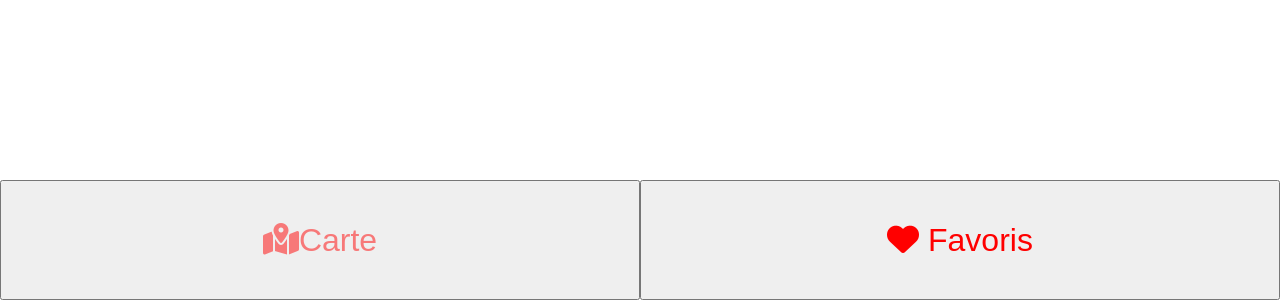
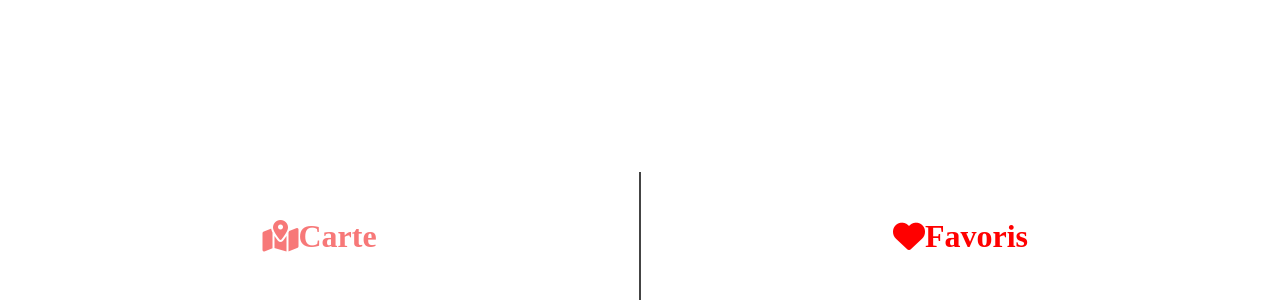
Before and after one commit to Behzadbjj/Projet-crous--reso, a plain HTML site: page favoris.html in a window 1280 px wide. Shown: the part 500-800 px from the top of the page. Drawn offline with Linux system fonts and the light colour scheme.

Commit message:
some styles changed

```diff
--- a/assets/css/favoris.css
+++ b/assets/css/favoris.css
@@ -6,7 +6,7 @@ body{
 
 .divContainer {
   width: 100vw;
-  height: 85vh;
+  height: 84vh;
   display: flex;
   flex-direction: column;
   gap: 10px;
@@ -16,25 +16,28 @@ body{
 footer{
   display: flex;
   width: 100vw;
-  height: 15vh;
+  height: 16vh;
 }
 
-footer button{
-
+footer a {
   width: 50vw;
-  height: 15vh;
-
+  height: 16vh;
 }
-.myCart a{
+.myCart , .favoris {
   color: rgb(247, 120, 120);
   font-size: 2rem;
   text-decoration: none;
+  font-weight: 700;
+  display: flex;
+  justify-content: center;
+  align-items: center;
 }
-.favoris a{
+.favoris  {
   color: red;
-  font-size: 2rem;
-  text-decoration: none;
+  border-left: 2px solid #444;
+
 }
+
 
 
 .addDiv{
--- a/assets/css/style.css
+++ b/assets/css/style.css
@@ -19,21 +19,23 @@ footer {
   width: 100vw;
   height: 16vh;
 }
-footer button {
+footer a {
   width: 50vw;
   height: 16vh;
 }
-.myCart a {
+.myCart , .favoris {
   color: red;
   font-size: 2rem;
   text-decoration: none;
   font-weight: 700;
+  display: flex;
+  justify-content: center;
+  align-items: center;
 }
-.favoris a {
+.favoris  {
   color: rgb(247, 120, 120);
-  font-size: 2rem;
-  text-decoration: none;
-  font-weight: 700;
+  border-left: 2px solid #444;
+
 }
 span {
   margin-left: 10px;
--- a/favoris.html
+++ b/favoris.html
@@ -17,10 +17,8 @@
 
     <div class="divContainer"></div>
     <footer>
-        <button class="myCart"> <a href="index.html"><i
-                    class="fa-solid fa-map-location-dot"></i><span>Carte</span></a></button>
-        <button class="favoris"><a href="favoris.html"><i class="fa-solid fa-heart"></i>
-                <span>Favoris</span></a></button>
+         <a class="myCart" href="index.html"><i class="fa-solid fa-map-location-dot"></i><span>Carte</span></a>
+         <a class="favoris" href="favoris.html"><i class="fa-solid fa-heart"></i><span>Favoris</span></a>
     </footer>
     <!-- <script src="assets/js/main.js"></script> -->
     <script src="assets/js/favoris.js"></script>
```
Also changed, not shown: index.html (+5 -5 lines).
